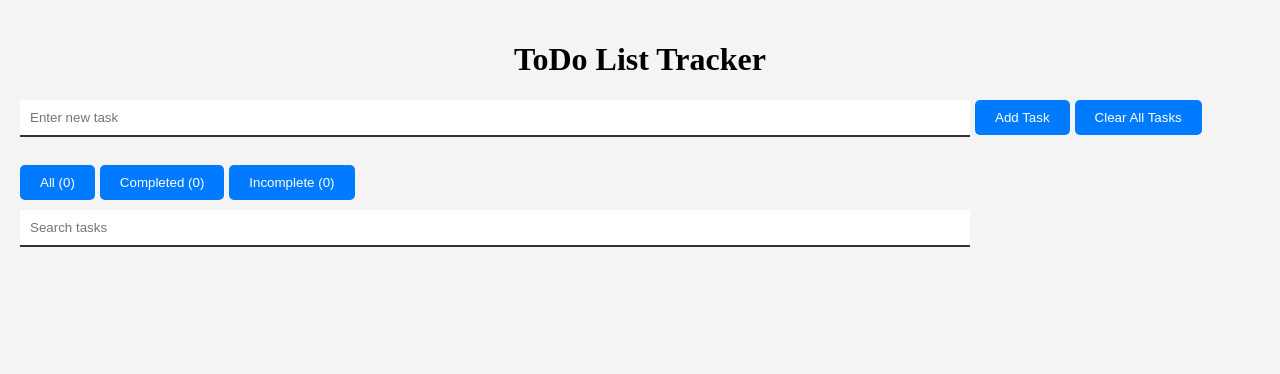
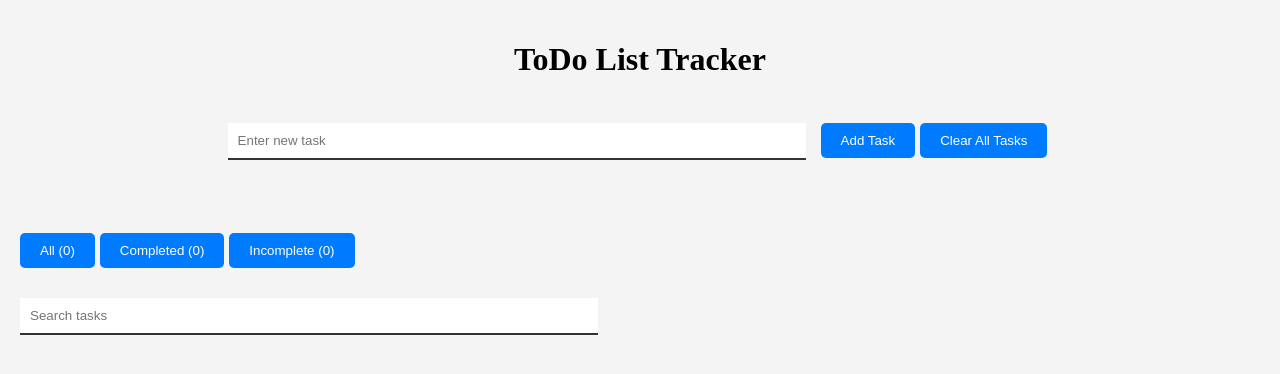
Before and after one commit to pembalama/todo-app, a React (Create React App) app: page / in a window 1280 px wide. Shown: the top 374 px of the page. Built offline with nearby package versions, Linux system fonts and the light colour scheme.

Commit message:
update style

```diff
--- a/package.json
+++ b/package.json
@@ -1,4 +1,5 @@
 {
+  "homepage": "http://pembalama.github.io/todo-app",
   "name": "todo-app",
   "version": "0.1.0",
   "private": true,
@@ -14,6 +15,8 @@
   "scripts": {
     "start": "react-scripts start",
     "build": "react-scripts build",
+    "predeploy": "npm run build",
+    "deploy": "gh-pages -d build",
     "test": "react-scripts test",
     "eject": "react-scripts eject"
   },
@@ -34,5 +37,8 @@
       "last 1 firefox version",
       "last 1 safari version"
     ]
+  },
+  "devDependencies": {
+    "gh-pages": "^5.0.0"
   }
 }
--- a/src/TodoList.css
+++ b/src/TodoList.css
@@ -6,18 +6,20 @@ body {
 
 h1 {
     text-align: center;
+    margin-bottom: 45px;
 }
 
 form {
-    margin-bottom: 20px;
+    margin-bottom: 65px;
+    text-align: center;
 }
 
 form input[type="text"] {
     padding: 10px;
     border: none;
     border-bottom: 2px solid #333;
-    width: 75%;
-    margin-right: 5px;
+    width: 45%;
+    margin-right: 15px;
 }
 
 form button {
@@ -49,8 +51,8 @@ button:hover{
     padding: 10px;
     border: none;
     border-bottom: 2px solid #333;
-    width: 75%;
-    margin-bottom: 20px;
+    width: 45%;
+    margin-top: 20px;
 }
 
 ul {
```
Also changed, not shown: 1 other file (tests, documents, lock files or other folders).
